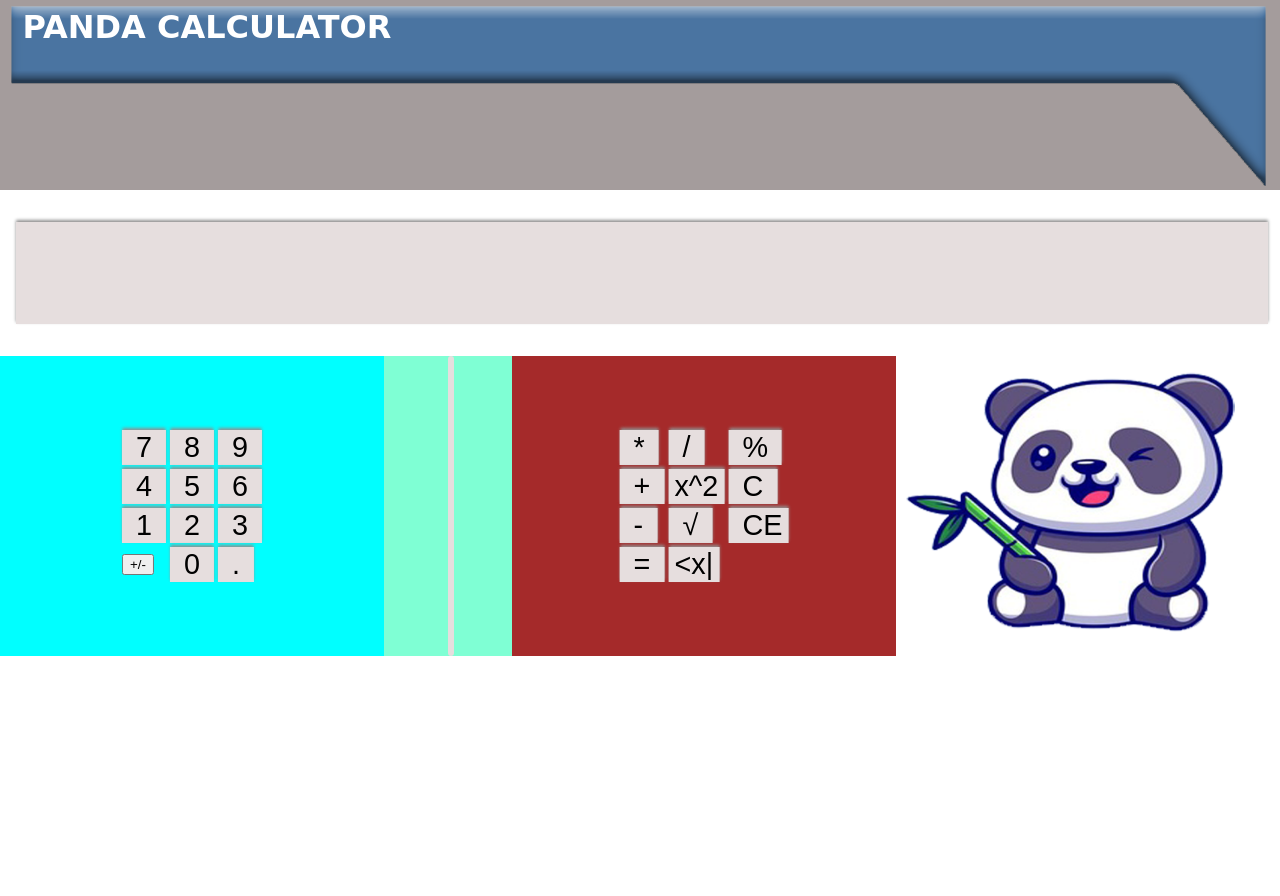
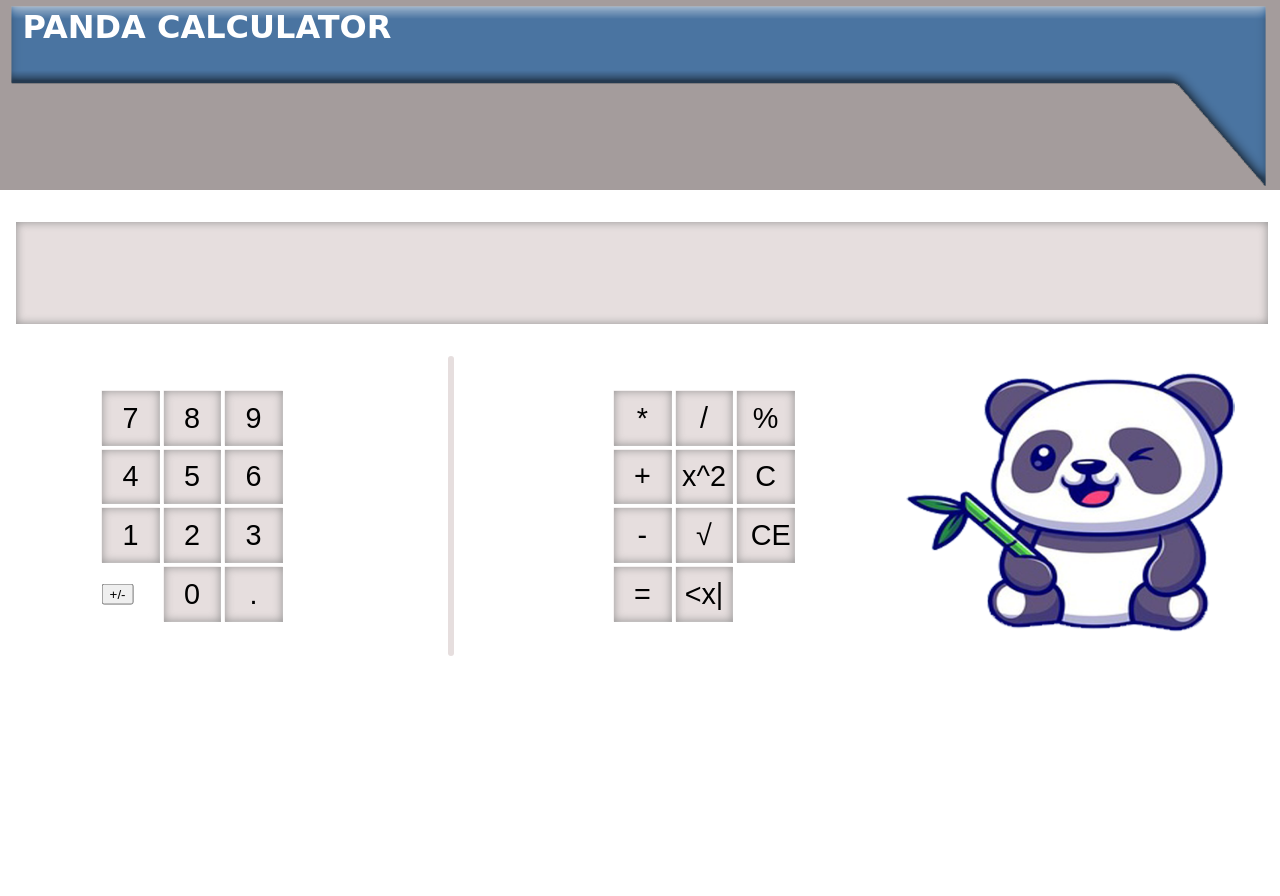
Before and after one commit to SZFM-Project-Team/SZFM_Project, a PHP site: page / in a window 1280 px wide. Shown: the top 896 px of the page. Run offline with PHP 8.4, Linux system fonts and the light colour scheme; some web fonts are replaced.

Commit message:
Gombok kialakításának elkezdése

```diff
--- a/Panda_Calculator/style.css
+++ b/Panda_Calculator/style.css
@@ -23,19 +23,6 @@
   font-family: 'Finger Paint', cursive;
 }
 
-input[name="display"] {
-  background-color: rgb(230, 222, 222);
-  width: 100%;
-  height: 100px;
-  margin-top: 2em;
-  margin-bottom: 2em;
-  margin-right:1em;
-  margin-left: 0.5em;
-  box-shadow:  0px -2px 3px rgb(145, 144, 144);
-  border: 0;
-  font-size: 1em;
-}
-
 #display {
   background-color: rgb(230, 222, 222);
   width: 100%;
@@ -44,7 +31,6 @@ input[name="display"] {
   margin-bottom: 0.4em;
   margin-right:0em;
   margin-left: 0em;
-  box-shadow:  0px -2px 3px rgb(145, 144, 144);
   border: 0;
   font-size: 5em;
 }
@@ -59,7 +45,6 @@ input[name="display"] {
   background-color: whiredte;
   text-align: center;
   position: relative;
-  background-color: aquamarine;
 }
 .grey-line{
   border-left: 6px solid rgb(230, 222, 222);;
@@ -73,7 +58,7 @@ input[name="display"] {
   float:left;
   width: 30%;
   height: 50%;
-  background-color: aqua;
+  background-color: rgb(255, 255, 255);
   position: relative;
 
 }
@@ -82,7 +67,7 @@ input[name="display"] {
   float:left;
   width: 30%;
   height:50%;
-  background-color: brown;
+  background-color: rgb(255, 255, 255);
   position: relative;
 }
 
@@ -102,13 +87,23 @@ table.center {
   font-size: 1.8em;
   border-radius: 0;
   border: 0;
+  width: 2em;
+  height: 1.9em;
+  text-align: center;
 }
 
+#equal{
+  background-color: rgb(92, 173, 255);
+}
+.shadow {
+  -moz-box-shadow:    inset 0 0 10px rgb(145, 144, 144);
+  -webkit-box-shadow: inset 0 0 10px rgb(145, 144, 144);
+  box-shadow:         inset 0 0 10px  rgb(145, 144, 144);
+}
 .panda-logo {
-
   width: 30%;
   height: 50%;
-  background-color: green;
+  background-color: rgb(255, 255, 255);
   cursor: pointer;
   float: left;
   justify-content: center;
@@ -117,8 +112,6 @@ table.center {
   width: 100%;
   height: 100%;
   object-fit:fill;
-
-
 }
 
  /* */
```
